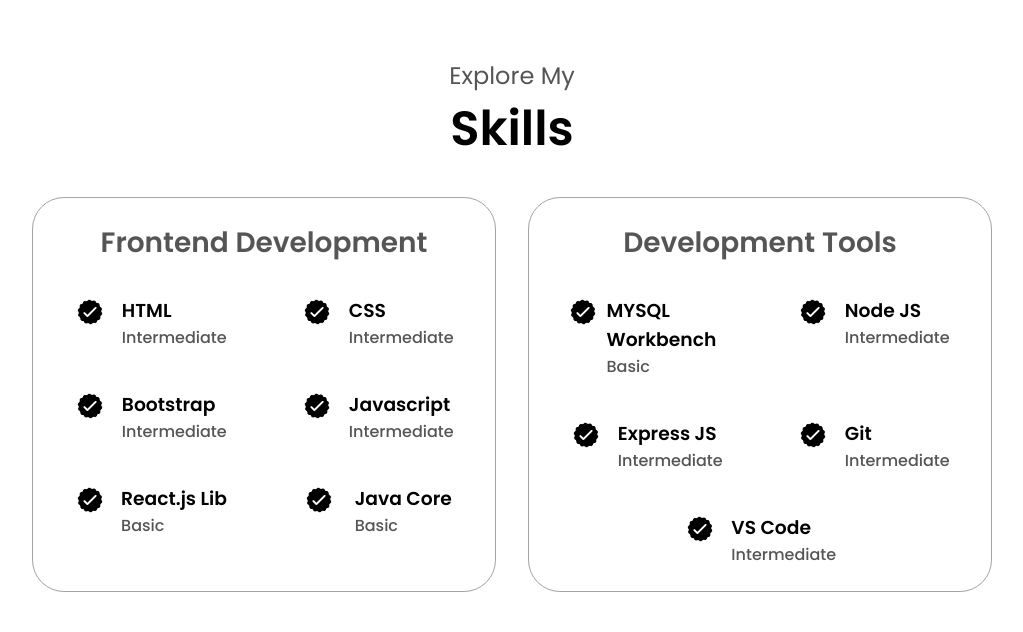
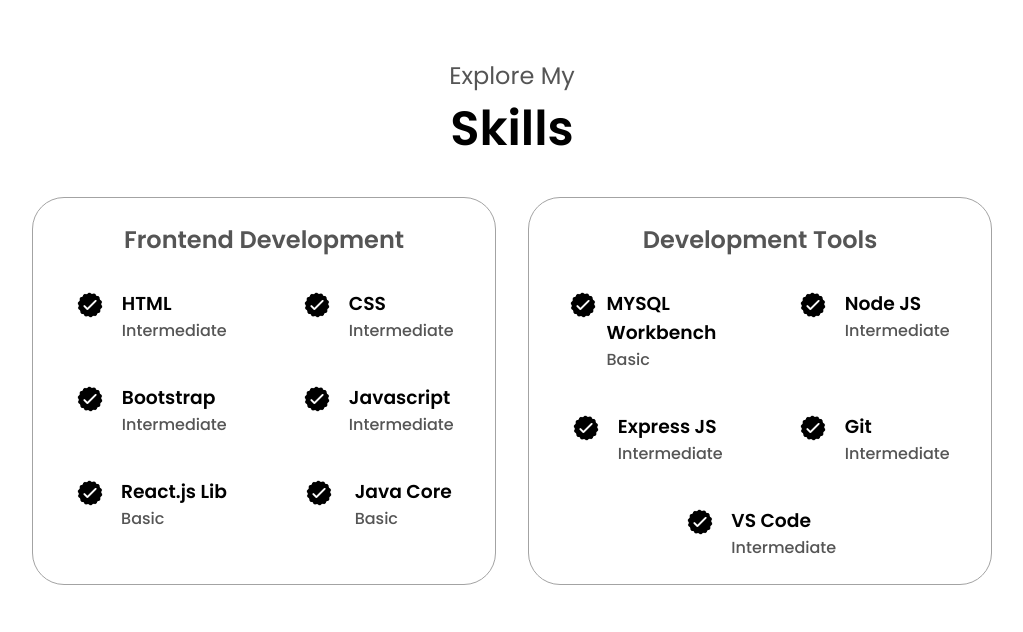
Before and after one commit to vuckrishna/vuckrishna.github.io, a PHP site: page / in a window 1280 px wide. Shown: the part 1518-2150 px from the top of the page, without its empty margins (128-1151 px from the left). Run offline with PHP 8.4, Linux system fonts and the light colour scheme.

Commit message:
Update styles.css

```diff
--- a/myprofile/styles.css
+++ b/myprofile/styles.css
@@ -389,7 +389,7 @@
   .experience-sub-title {
     color: rgb(85, 85, 85);
     font-weight: 600;
-    font-size: 1.75rem;
+    font-size: 1.5rem;
     margin-bottom: 2rem;
   }
 
@@ -439,7 +439,7 @@
   .project-title {
     margin: 1rem;
     color: black;
-    font-size: 1.5rem !important;
+    /* font-size: 1.5rem !important; */
   }
 
   .project-btn {
```
